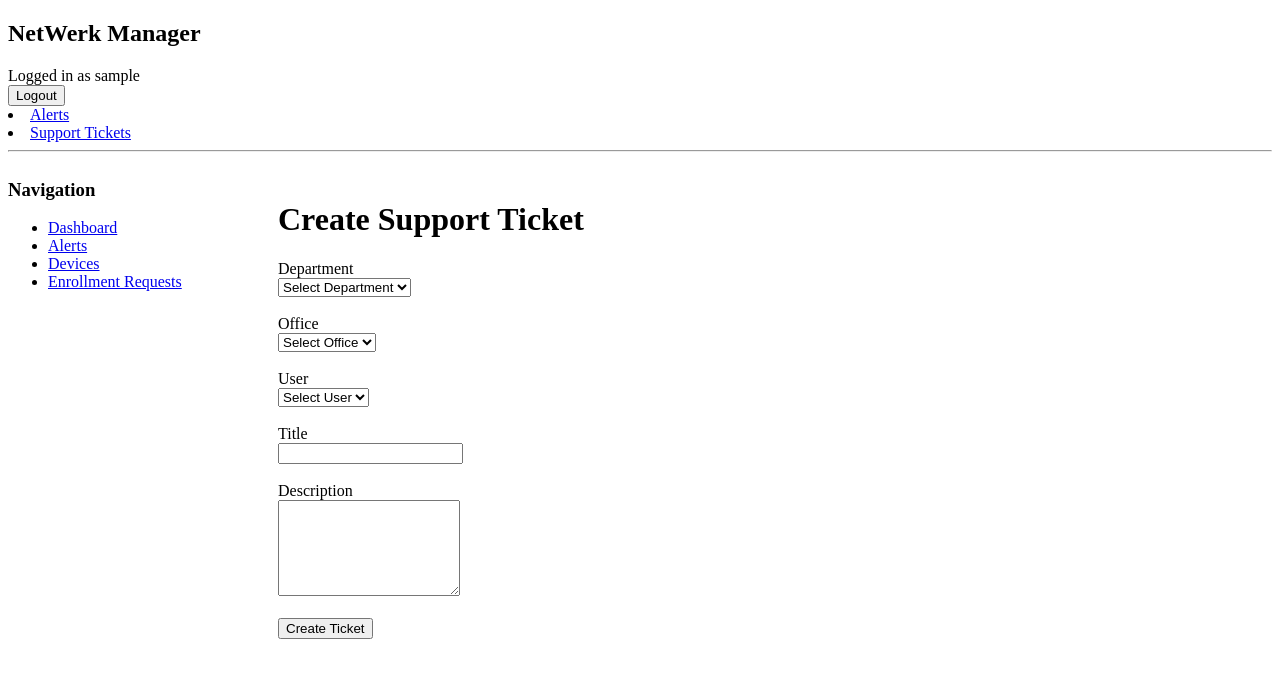
After one commit to Salah6-9/netwerk-manager-django, a Django app: page /support/create/ in a window 1280 px wide. The commit adds this page. Shown: the top 678 px of the page. Run offline with Django 5.2, Linux system fonts and the light colour scheme; the visitor is signed in with stand-in values (Sample User, id 1); data that the repository does not hold is empty.

Commit message:
Add support ticket center UI with department → office → user selection

```diff
--- a/project/urls.py
+++ b/project/urls.py
@@ -24,4 +24,5 @@ urlpatterns = [
     path ('',include('pages.urls')),  # Include URLs from the pages app'))
     path ('accounts/',include('django.contrib.auth.urls')),
     path ("",include("monitoring.urls")),
+    path("support/", include("support.urls")),
 ] + static (settings.MEDIA_URL, document_root=settings.MEDIA_ROOT)
--- /dev/null
+++ b/support/urls.py
@@ -0,0 +1,16 @@
+from django.urls import path
+from . import views
+
+urlpatterns = [
+
+    path("", views.tickets_list, name="tickets_list"),
+
+    path("create/", views.create_ticket, name="create_ticket"),
+
+    path("<int:ticket_id>/", views.ticket_detail, name="ticket_detail"),
+
+    # APIs
+    path("api/offices/<int:department_id>/", views.offices_by_department, name="offices_by_department"),
+    path("api/users/<int:office_id>/", views.users_by_office, name="users_by_office"),
+
+]
--- a/support/views.py
+++ b/support/views.py
@@ -1,3 +1,118 @@
-from django.shortcuts import render
+from django.shortcuts import render, redirect
+from django.contrib.auth.decorators import login_required
+from .models import SupportTicket
+from devices.models import Device
+from django.contrib.auth.models import User
+from django.shortcuts import get_object_or_404
+from django.contrib.auth import get_user_model
+from django.http import JsonResponse
+from users.models import Office, Department, Profile
 
-# Create your views here.
+User = get_user_model()
+
+@login_required
+def tickets_list(request):
+
+    if request.user.is_staff:
+        tickets = SupportTicket.objects.all().order_by("-created_at")
+
+    else:
+        tickets = SupportTicket.objects.filter(
+            user=request.user
+        ).order_by("-created_at")
+
+    return render(request, "support/list.html", {
+        "tickets": tickets
+    })
+
+
+@login_required
+def ticket_detail(request, ticket_id):
+
+    ticket = get_object_or_404(SupportTicket, id=ticket_id)
+
+    if not request.user.is_staff and ticket.user != request.user:
+        return render(request, "403.html")
+
+    return render(request, "support/detail.html", {
+        "ticket": ticket
+    })
+
+
+from django.shortcuts import render, redirect
+from django.contrib.auth.decorators import login_required
+from django.contrib.auth import get_user_model
+
+from devices.models import Device
+from users.models import Department, Office, Profile
+from .models import SupportTicket
+
+User = get_user_model()
+
+
+@login_required
+def create_ticket(request):
+
+    departments = Department.objects.all()
+    offices = Office.objects.all()
+    users = User.objects.select_related("profile").all()
+    devices = Device.objects.select_related("user").all()
+
+    if request.method == "POST":
+
+        user_id = request.POST.get("user")
+        device_id = request.POST.get("device")
+
+        title = request.POST.get("title")
+        description = request.POST.get("description")
+
+        user = User.objects.get(id=user_id)
+
+        device = None
+        if device_id:
+            device = Device.objects.get(id=device_id)
+
+        SupportTicket.objects.create(
+            user=user,
+            device=device,
+            title=title,
+            description=description
+        )
+
+        return redirect("tickets_list")
+
+    return render(request, "support/create.html", {
+        "departments": departments,
+        "offices": offices,
+        "users": users,
+        "devices": devices
+    })
+
+def offices_by_department(request, department_id):
+
+    offices = Office.objects.filter(department_id=department_id)
+
+    data = [
+        {
+            "id": office.id,
+            "name": office.name
+        }
+        for office in offices
+    ]
+
+    return JsonResponse(data, safe=False)
+
+
+def users_by_office(request, office_id):
+
+    profiles = Profile.objects.filter(office_id=office_id)
+
+    data = [
+        {
+            "id": p.user.id,
+            "username": p.user.username
+        }
+        for p in profiles
+    ]
+
+    return JsonResponse(data, safe=False)
--- a/templates/base.html
+++ b/templates/base.html
@@ -31,6 +31,11 @@
                 </span>
                 {% endif %}
 
+            </a>
+        </li>
+        <li>
+            <a href="{% url 'tickets_list' %}">
+                Support Tickets
             </a>
         </li>
 
--- /dev/null
+++ b/templates/support/create.html
@@ -0,0 +1,127 @@
+{% extends "base.html" %}
+
+{% block content %}
+
+<h1>Create Support Ticket</h1>
+
+<form method="post">
+
+    {% csrf_token %}
+
+    <label>Department</label>
+    <br>
+
+    <select id="department">
+
+        <option value="">Select Department</option>
+
+        {% for d in departments %}
+
+        <option value="{{d.id}}">
+            {{d.name}}
+        </option>
+
+        {% endfor %}
+
+    </select>
+
+    <br><br>
+
+    <label>Office</label>
+    <br>
+
+    <select id="office" name="office">
+
+        <option value="">Select Office</option>
+
+    </select>
+
+    <br><br>
+
+    <label>User</label>
+    <br>
+
+    <select id="user" name="user">
+
+        <option value="">Select User</option>
+
+    </select>
+
+    <br><br>
+
+    <label>Title</label>
+    <br>
+
+    <input type="text" name="title" required>
+
+    <br><br>
+
+    <label>Description</label>
+    <br>
+
+    <textarea name="description" rows="6"></textarea>
+
+    <br><br>
+
+    <button type="submit">
+        Create Ticket
+    </button>
+
+</form>
+
+<script>
+
+    document.getElementById("department").addEventListener("change", function () {
+
+        let departmentId = this.value;
+
+        fetch(`/support/api/offices/${departmentId}/`)
+            .then(response => response.json())
+            .then(data => {
+
+                let officeSelect = document.getElementById("office");
+
+                officeSelect.innerHTML = "<option>Select Office</option>";
+
+                data.forEach(function (office) {
+
+                    officeSelect.innerHTML +=
+                        `<option value="${office.id}">
+                ${office.name}
+                </option>`;
+
+                });
+
+            });
+
+    });
+
+
+    document.getElementById("office").addEventListener("change", function () {
+
+        let officeId = this.value;
+
+        fetch(`/support/api/users/${officeId}/`)
+            .then(response => response.json())
+            .then(data => {
+
+                let userSelect = document.getElementById("user");
+
+                userSelect.innerHTML = "<option>Select User</option>";
+
+                data.forEach(function (user) {
+
+                    userSelect.innerHTML +=
+                        `<option value="${user.id}">
+                ${user.username}
+                </option>`;
+
+                });
+
+            });
+
+    });
+
+</script>
+
+{% endblock %}
--- a/users/models.py
+++ b/users/models.py
@@ -4,6 +4,7 @@ from django.conf import settings
 from django.db.models.signals import post_save
 from django.dispatch import receiver
 from rest_framework.authtoken.models import Token
+from django.contrib.auth import get_user_model
 
 
 class Department(models.Model):
@@ -53,7 +54,7 @@ class Profile(models.Model):
 
 
 
-User = settings.AUTH_USER_MODEL
+User = get_user_model()
 @receiver(post_save, sender=User)
 def create_auth_token(sender, instance=None, created=False, **kwargs):
     if created:
```
Also changed, not shown: support/models.py (+34 -1 lines), templates/support/detail.html (added, +37 -0 lines), templates/support/list.html (added, +72 -0 lines), support/migrations/0002_alter_supportticket_options_supportticket_priority_and_more.py (added).
